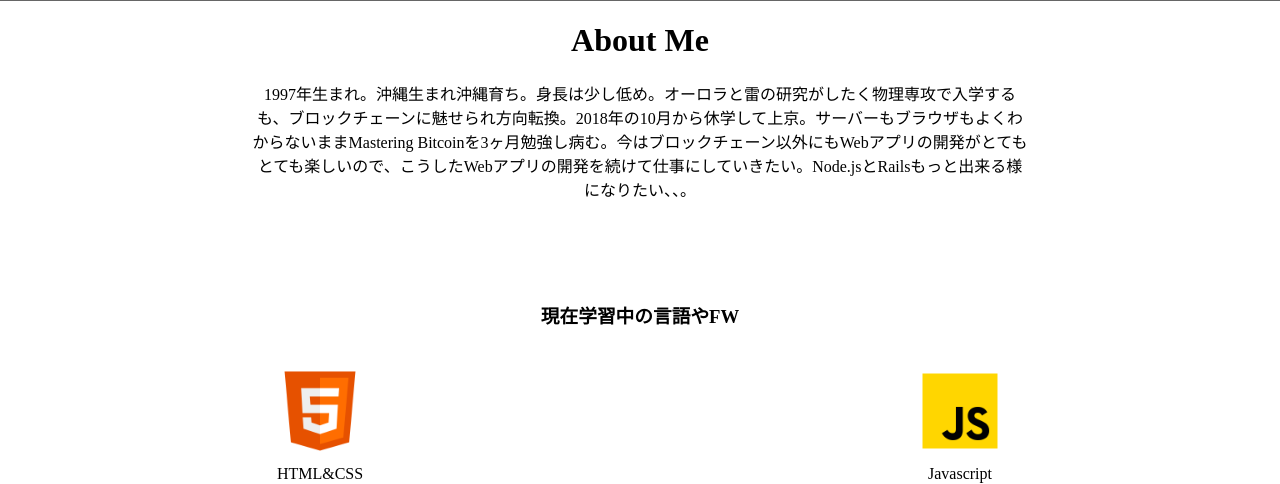
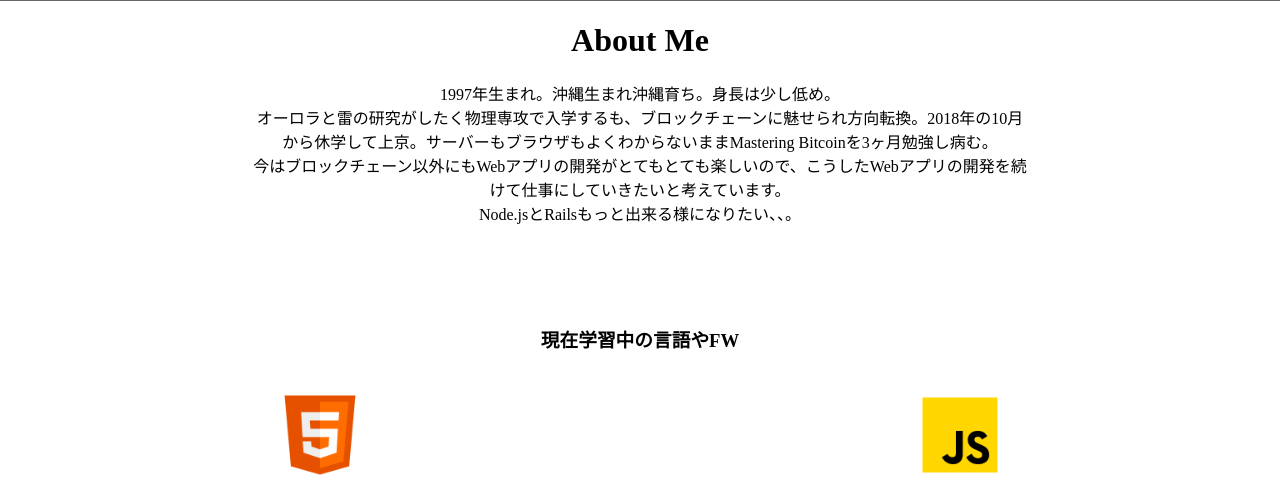
Before and after one commit to takattty/MyPortfolioSite-1, a PHP site: page / in a window 1280 px wide. Shown: the part 129-613 px from the top of the page. Run offline with PHP 8.4, Linux system fonts and the light colour scheme; some libraries are stand-ins or nearby versions.

Commit message:
HTML-text変更

```diff
--- a/index.css
+++ b/index.css
@@ -85,7 +85,7 @@ body {
     margin-top: 0px;
 }
 .me p {
-    padding: 0px 250px;
+    margin: 0px 250px;
 }
 
 .footer-text p {
--- a/index.html
+++ b/index.html
@@ -46,7 +46,7 @@
                     <div class="aboutme">
                         <div class="me">
                             <h1>About Me</h1>
-                            <p>1997年生まれ。沖縄生まれ沖縄育ち。身長は少し低め。オーロラと雷の研究がしたく物理専攻で入学するも、ブロックチェーンに魅せられ方向転換。2018年の10月から休学して上京。サーバーもブラウザもよくわからないままMastering Bitcoinを3ヶ月勉強し病む。今はブロックチェーン以外にもWebアプリの開発がとてもとても楽しいので、こうしたWebアプリの開発を続けて仕事にしていきたい。Node.jsとRailsもっと出来る様になりたい、、。</p>
+                            <p>1997年生まれ。沖縄生まれ沖縄育ち。身長は少し低め。<br>オーロラと雷の研究がしたく物理専攻で入学するも、ブロックチェーンに魅せられ方向転換。2018年の10月から休学して上京。サーバーもブラウザもよくわからないままMastering Bitcoinを3ヶ月勉強し病む。<br>今はブロックチェーン以外にもWebアプリの開発がとてもとても楽しいので、こうしたWebアプリの開発を続けて仕事にしていきたいと考えています。<br>Node.jsとRailsもっと出来る様になりたい、、。</p>
                         </div>
                         <div class="content">
                             <h3>現在学習中の言語やFW</h3>
```
